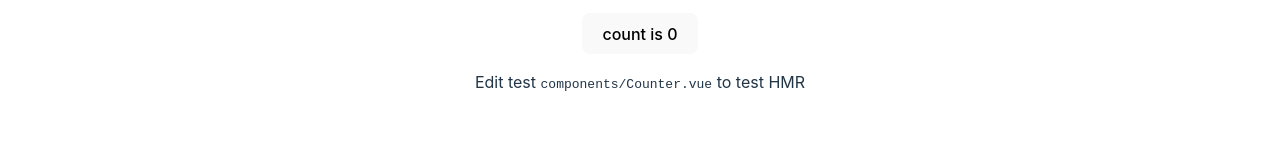
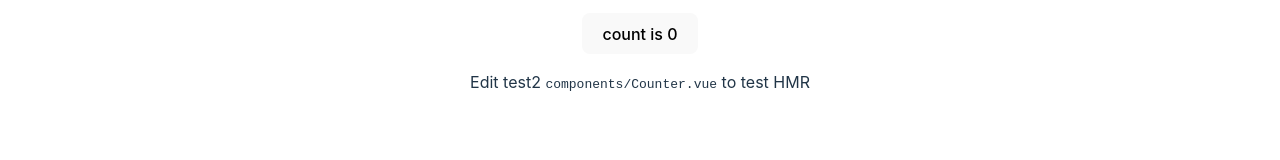
Before and after one commit to teftefyoshino/todo-list-use-vue, a Vue app: page / in a window 1280 px wide. Shown: the part 350-510 px from the top of the page. Built offline with nearby package versions, Linux system fonts and the light colour scheme.

Commit message:
pr4 (#7)

```diff
--- a/src/components/Counter.vue
+++ b/src/components/Counter.vue
@@ -28,7 +28,7 @@ const onclick = () => {
     <div class="card">
       <button type="button" @click="onclick">count is {{ counter.count }}</button>
       <p>
-        Edit test
+        Edit test2
         <code>components/Counter.vue</code> to test HMR
       </p>
     </div>
```
